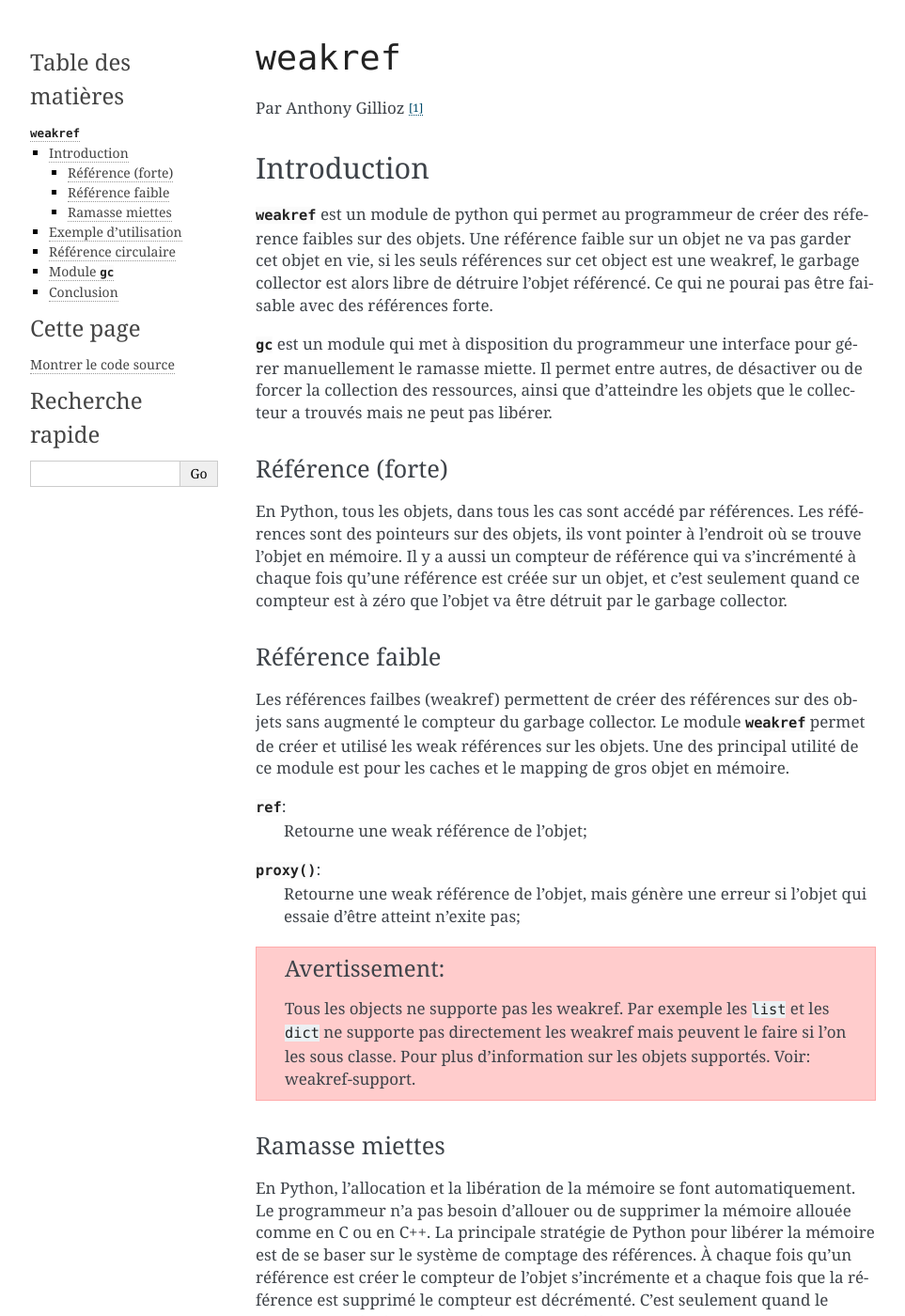
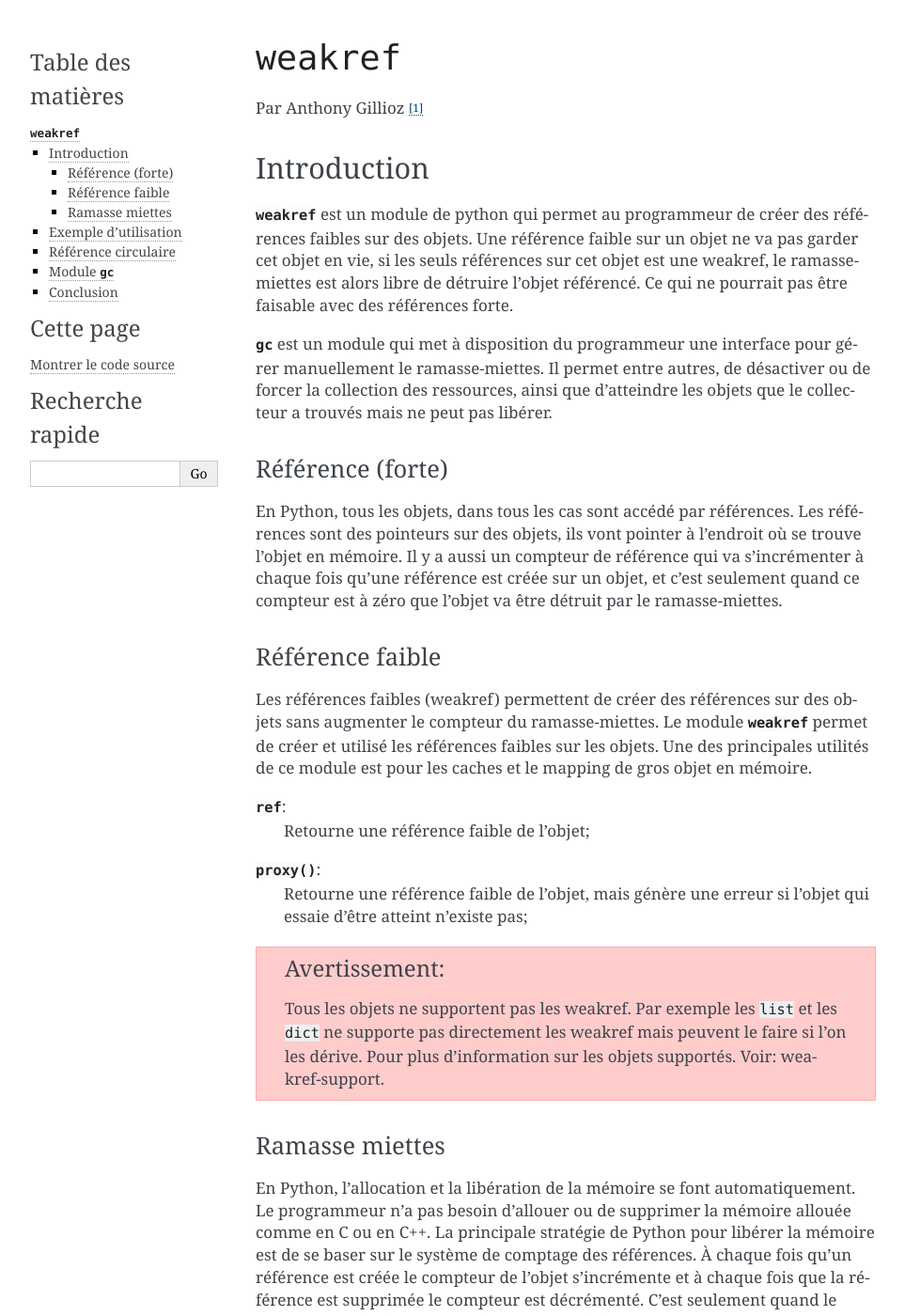
Before and after one commit to HE-Arc/livre-python, a Sphinx documentation site: the page built from source/weakref/index.rst, in a window 1280 px wide and 1400 px high. Shown: the whole window at 94% size, without its empty margins (148-1111 px from the left). Built offline with Sphinx 7.4.7, drawn with Linux system fonts in a browser that asks for light colours; some of the changed text lies outside the part shown.

Commit message:
Orthographe correction

```diff
--- a/source/weakref/index.rst
+++ b/source/weakref/index.rst
@@ -8,11 +8,11 @@ Par Anthony Gillioz [#ag]_
 Introduction
 ------------
 
-:py:mod:`weakref` est un module de python qui permet au programmeur de créer des réference faibles sur des objets.
-Une référence faible sur un objet ne va pas garder cet objet en vie, si les seuls références sur cet object est une weakref,
-le garbage collector est alors libre de détruire l'objet référencé. Ce qui ne pourai pas être faisable avec des références forte.
+:py:mod:`weakref` est un module de python qui permet au programmeur de créer des références faibles sur des objets.
+Une référence faible sur un objet ne va pas garder cet objet en vie, si les seuls références sur cet objet est une weakref,
+le ramasse-miettes est alors libre de détruire l'objet référencé. Ce qui ne pourrait pas être faisable avec des références forte.
 
-:py:mod:`gc` est un module qui met à disposition du programmeur une interface pour gérer manuellement le ramasse miette. Il permet entre autres,
+:py:mod:`gc` est un module qui met à disposition du programmeur une interface pour gérer manuellement le ramasse-miettes. Il permet entre autres,
 de désactiver ou de forcer la collection des ressources, ainsi que d'atteindre les objets que le collecteur a trouvés mais ne peut pas libérer.
 
 Référence (forte)
@@ -20,49 +20,49 @@ Référence (forte)
 
 En Python, tous les objets, dans tous les cas sont accédé par références. Les références sont des pointeurs sur des objets,
 ils vont pointer à l'endroit où se trouve l'objet en mémoire.
-Il y a aussi un compteur de référence qui va s'incrémenté à chaque fois qu'une référence est créée sur un objet,
-et c'est seulement quand ce compteur est à zéro que l'objet va être détruit par le garbage collector.
+Il y a aussi un compteur de référence qui va s'incrémenter à chaque fois qu'une référence est créée sur un objet,
+et c'est seulement quand ce compteur est à zéro que l'objet va être détruit par le ramasse-miettes.
 
 Référence faible
 """"""""""""""""
 
-Les références failbes (weakref) permettent de créer des références sur des objets sans augmenté le compteur du garbage collector.
-Le module :py:mod:`weakref` permet de créer et utilisé les weak références sur les objets. Une des principal utilité de ce module est pour les caches et le mapping de gros objet en mémoire.
+Les références faibles (weakref) permettent de créer des références sur des objets sans augmenter le compteur du ramasse-miettes.
+Le module :py:mod:`weakref` permet de créer et utilisé les références faibles sur les objets. Une des principales utilités de ce module est pour les caches et le mapping de gros objet en mémoire.
 
 :py:class:`~weakref.ref`:
-    Retourne une weak référence de l'objet;
+    Retourne une référence faible de l'objet;
 :py:func:`~weakref.proxy`:
-    Retourne une weak référence de l'objet, mais génère une erreur si l'objet qui essaie d'être atteint n'exite pas;
+    Retourne une référence faible de l'objet, mais génère une erreur si l'objet qui essaie d'être atteint n'existe pas;
 
 .. warning::
-    Tous les objects ne supporte pas les weakref. Par exemple les ``list`` et les ``dict`` ne supporte pas directement les weakref
-    mais peuvent le faire si l'on les sous classe. Pour plus d'information sur les objets supportés.
+    Tous les objets ne supportent pas les weakref. Par exemple les ``list`` et les ``dict`` ne supporte pas directement les weakref
+    mais peuvent le faire si l'on les dérive. Pour plus d'information sur les objets supportés.
     Voir: :ref:`weakref-support`.
 
 Ramasse miettes
 """""""""""""""
 
 En Python, l'allocation et la libération de la mémoire se font automatiquement. Le programmeur n'a pas besoin d'allouer ou de supprimer la mémoire allouée comme en C ou en C++.
-La principale stratégie de Python pour libérer la mémoire est de se baser sur le système de comptage des références. À chaque fois qu'un référence est créer le compteur de l'objet
-s'incrémente et a chaque fois que la référence est supprimé le compteur est décrémenté. C'est seulement quand le compteur est à zéro que la mémoire est libérée.
+La principale stratégie de Python pour libérer la mémoire est de se baser sur le système de comptage des références. À chaque fois qu'un référence est créée le compteur de l'objet
+s'incrémente et à chaque fois que la référence est supprimée le compteur est décrémenté. C'est seulement quand le compteur est à zéro que la mémoire est libérée.
 
 Le module :py:mod:`gc` permet d'interagir avec le ramasse-miettes.
 
 Exemple d'utilisation
 ---------------------
 
-Dans cet exemple nous allons montrer l'utilité que peut avoir l'utilisation des weakref. Prenons la classe trivial ci-dessous:
+Dans cet exemple nous allons montrer l'utilité que peut avoir l'utilisation des weakref. Prenons la classe triviale ci-dessous:
 
 .. literalinclude:: ./examples/example1.py
    :language: python
 
-Et que nous executons le code ci-dessous, avec des références fortes sur les objets créés. Il faut que les deux références sur
-l'objet sois détruite pour que le *garbage collector* libère la mémoire de l'objet.
+Et que nous exécutons le code ci-dessous, avec des références fortes sur les objets créés. Il faut que les deux références sur
+l'objet soient détruites pour que le *ramasse-miettes* libère la mémoire de l'objet.
 
 .. literalinclude:: ./examples/exampleStrongRef.pycon
    :language: pycon
 
-Alors que si nous n'avions qu'une seul référence forte sur l'objet et une faible comme dans l'exemple ci-dessous. La supression
+Alors que si nous n'avions qu'une seule référence forte sur l'objet et une faible comme dans l'exemple ci-dessous. La suppression
 ce fait directement après la destruction de la référence forte. Grace à cela nous pouvons savoir exactement quand l'espace mémoire sera libéré.
 
 .. literalinclude:: ./examples/exampleWeakRef.pycon
@@ -75,16 +75,17 @@ ce fait directement après la destruction de la référence forte. Grace à cela
 Référence circulaire
 --------------------
 
-L'utilité des *weakref* n'est pas des plus optimal dans l'exemple présenté ci-dessus. Nous allons donc maintenant rajouter une méthode à notre class.
-Ce qui va nous permettre d'expérimenter les références circulaires. Ce type de références arrive quand deux objets se référencent mutuellement,
-ce qui va augmenter leurs compteurs de référence. Et au moment où l'on n'utilise plus ces objets, le ramasse-miettes ne va pas pouvoir supprimer
-les supprimer vu que leur compteur n'est pas à zéro.
+L'utilité des *weakref* n'est pas des plus optimal dans l'exemple présenté ci-dessus. Nous allons donc maintenant rajouter une méthode qui va faire une
+référence sur un autre objet. Et, en faisant deux objets qui se réfèrent mutuellement, on va créer une référence circulaire.
+Ce type de références arrive quand deux objets se référencent mutuellement, ce qui va augmenter leurs compteurs de référence. Et au moment où l'on n'utilise plus
+ces objets, le ramasse-miettes ne va pas pouvoir les supprimer vu que leur compteur n'est pas à zéro. C'est le genre de faiblesses que peuvent avoir les ramasse-miettes traditionnels,
+mais le ramasse-miettes python va utiliser un détecteur de références circulaires et quand même supprimer l'objet s'il en trouve.
 
 .. literalinclude:: ./examples/example2.py
    :language: python
 
-Maintenant si nous tentons de faire des références cyclique sur notre objet. Que a a une référence sur b et que b a une référence sur a.
-Au moment ou l'on veut détruire nos objets, les destructeurs de nos objets a et b ne sont jamais appelé et vont exister tant que l'interpréteur n'est pas quitté.
+Maintenant si nous tentons de faire des références cycliques sur notre objet. Que A a une référence sur B et que B a une référence sur A.
+Au moment où l'on veut détruire nos objets, les destructeurs de nos objets a et b ne sont jamais appelé et vont exister tant que l'interpréteur n'est pas quitté.
 
 .. literalinclude:: ./examples/exampleStrongRef2.pycon
    :language: pycon
@@ -98,12 +99,12 @@ une référence cyclique (Le ramasse-miette de python est capable de détecter e
 Module :py:mod:`gc`
 -------------------
 
-Le module gc, comme expliqué dans l'introduction permet de gérer manuellement le ramasse-miettes. Dans cette section, je présente les principals fonction du module :py:mod:`gc`.
+Le module gc, comme expliqué dans l'introduction permet de gérer manuellement le ramasse-miettes. Dans cette section, je présente les principales fonctions du module :py:mod:`gc`.
 
-Le ramasse-miettes tiens à jour 3 listes de génération de collections (threshold0, threshold1, threshold2), ces listes permettant de mettre les objets dans la bonne
+Le ramasse-miettes tiens à jour trois listes de génération de collections (threshold0, threshold1, threshold2), ces listes permettant de mettre les objets dans la bonne
 liste en fonction du nombre de collection auquel ils ont survécu.
-Les nouveaux objets sont placé dans la liste de génération 0 (threshold0). Quand la première libération de la mémoire a lieu, et que des objets ont survécu,
-ils passent alors dans la liste de génération 1 (threshold1). À ce moment là, s'ils survivent de-nouveau au ramasse-miettes, alors ils passent dans la dernière liste de génération 2
+Les nouveaux objets sont placés dans la liste de génération 0 (threshold0). Quand la première libération de la mémoire a lieu, et que des objets ont survécu,
+ils passent alors dans la liste de génération 1 (threshold1). À ce moment-là, s'ils survivent de-nouveau au ramasse-miettes, alors ils passent dans la dernière liste de génération 2
 (threshold2).
 L'utilité de ces listes est que plus l'objet est dans une liste de génération élevée, plus il se passera de temps avant que le ramasse-miettes revienne pour le collecter.
 
```
Also changed, not shown: other parts of source/weakref/index.rst (+4 -4 lines).
